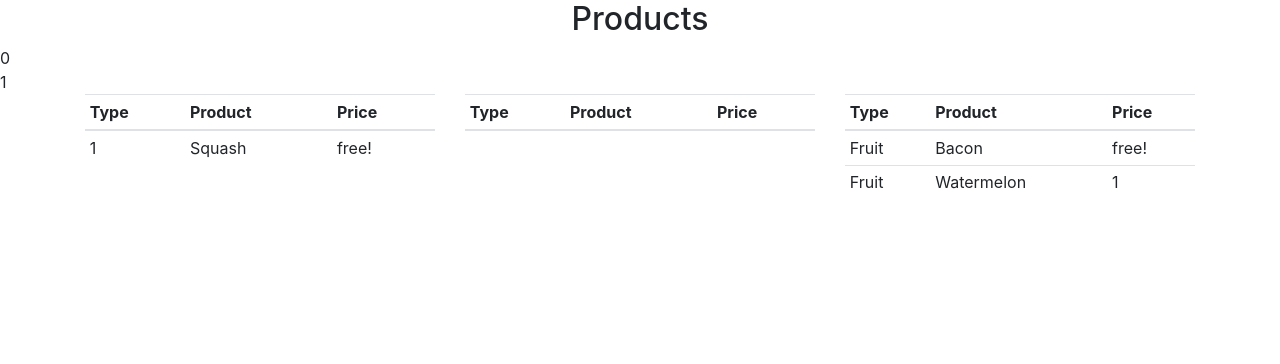
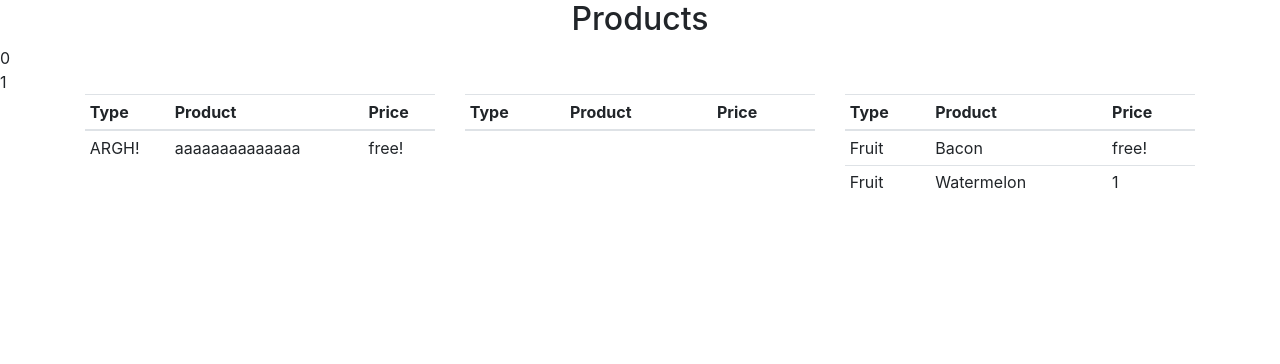
Before and after one commit to agrnrs/fruitstop, a PHP site: page / in a window 1280 px wide. Shown: the part 56-420 px from the top of the page. Run offline with PHP 8.4, Linux system fonts and the light colour scheme; data that the repository does not hold is empty.

Commit message:
updated the plan, did nothing else useful

```diff
--- a/_notes/dwsync.xml
+++ b/_notes/dwsync.xml
@@ -1,6 +1,6 @@
 <?xml version="1.0" encoding="utf-8" ?>
 <dwsync>
 <file name=".gitattributes" server="ftp.datanomlabb.net" local="131858780929653442" remote="131858802600000000" Dst="1" />
-<file name="index.php" server="ftp.datanomlabb.net" local="131858815955276474" remote="131858815800000000" Dst="1" />
+<file name="index.php" server="ftp.datanomlabb.net" local="131858820062709504" remote="131858820000000000" Dst="1" />
 <file name="plan.js" server="ftp.datanomlabb.net" local="131858788695706811" remote="131858802600000000" Dst="1" />
 </dwsync>
--- a/index.php
+++ b/index.php
@@ -55,10 +55,10 @@
 
 	// need add id to lists
 $types1 = array();
+$types2 = array();
+$types3 = array();
 $prods1 = array();
-$types2 = array();
 $prods2 = array();
-$types3 = array();
 $prods3 = array();
 $outp1 = array();
 $outp2 = array();
@@ -66,13 +66,14 @@
 $idid1 = array();
 $idid2 = array();
 $idid3 = array();
+	// ^added id columns, to be used when identifying entries to be edited... later
 
 	//for testing, code that adds example products to list
 	array_push($types1, 1);
 	array_push($prods1, "Squash");
 	$str = "<tr>
-      <td>".$types1[0]."</td>
-      <td>".$prods1[0]."</td>
+      <td>"."ARGH!"."</td>
+      <td>aaaaaaaaaaaaaa</td>
       <td>free!</td>
     </tr>";
 	array_push($outp1, $str);
--- a/plan.js
+++ b/plan.js
@@ -31,6 +31,7 @@
 	-to new db
 ajax?
 
+localstorage/cookies to remember access to internal site, otherwise kicks user back to login page
 
 functions in a separate file in /inc/
 
@@ -40,6 +41,8 @@
 -id used to make edit/remove request
 
 functions:
+-get all the info
+	-display it
 -on this id
 	-replace data with this new data
 	-or remove entirely
```
